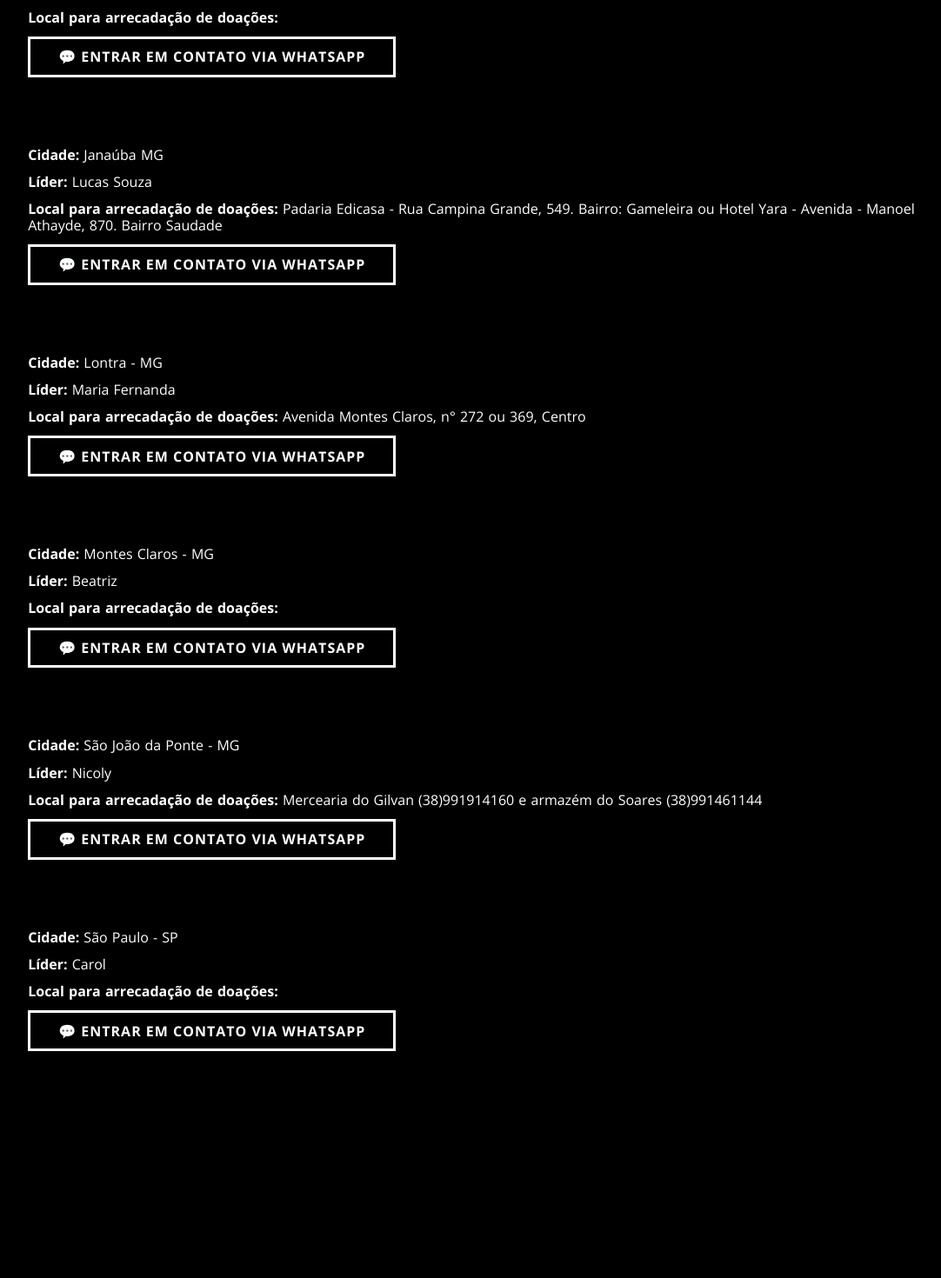
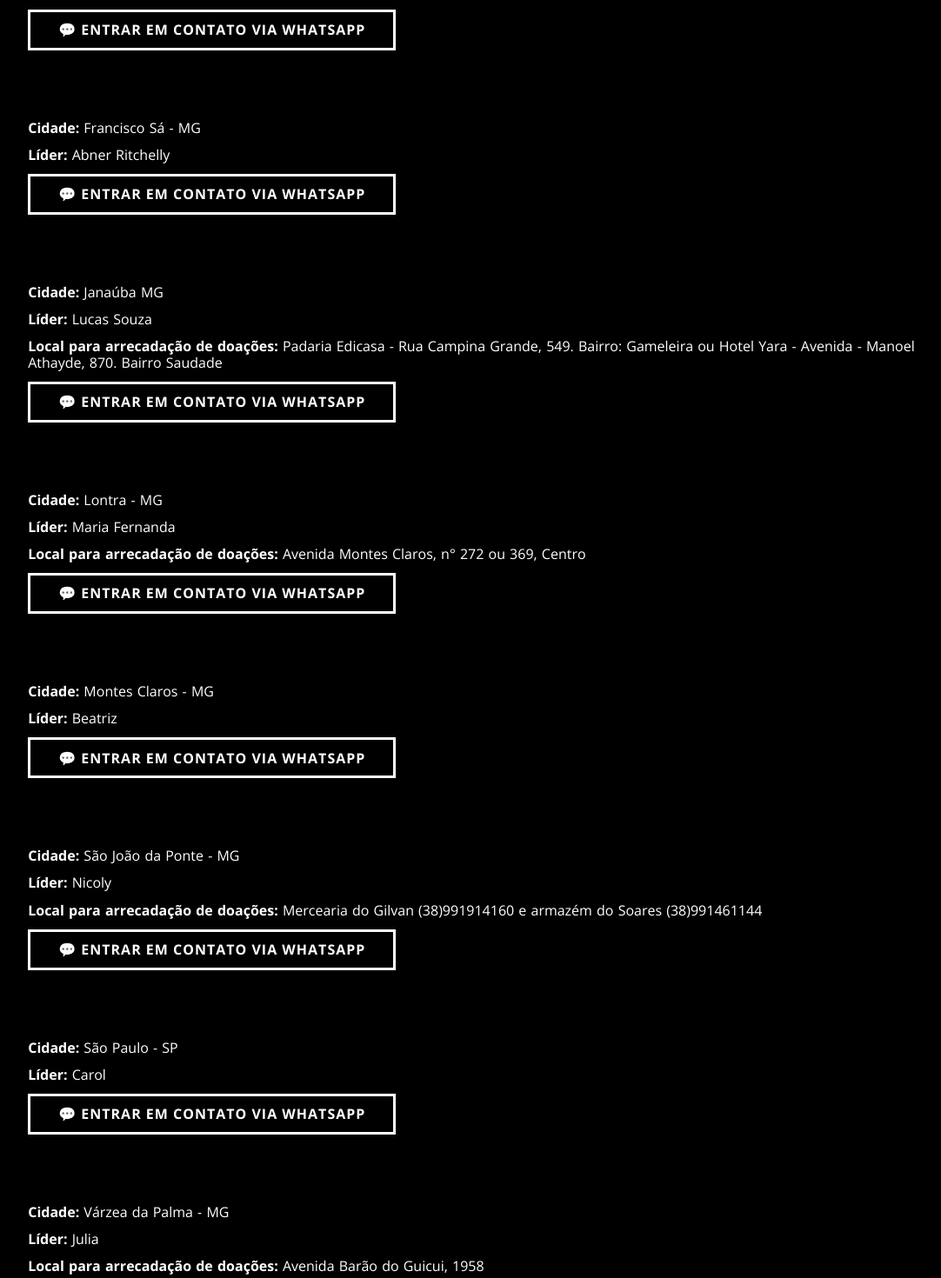
Before and after one commit to guilhermesooares/app-qnq, a Nuxt app: page /supplies in a window 1280 px wide. Shown: the part 1280-2750 px from the top of the page at 87% size, without its empty margins (155-1237 px from the left). Before the commit the page ends 2596 px from the top, so only its background shows below. Built offline with nearby package versions, Linux system fonts and the light colour scheme.

Commit message:
Adiciona cidade não suportada

```diff
--- a/pages/supplies.vue
+++ b/pages/supplies.vue
@@ -25,7 +25,7 @@
           <strong>Líder:</strong>
           {{city.leader}}
         </span>
-        <span>
+        <span v-if="city.donations">
           <strong>Local para arrecadação de doações:</strong>
           {{city.donations}}
         </span>
@@ -35,8 +35,21 @@
           rel="noopener noreferrer"
           :href="`https://api.whatsapp.com/send?phone=${city.phone}&text=Oi ${city.leader}, vim pela live do Quarta no Quarto e gostaria de saber como faço para doar !`"
         >
-          <Button >💬 Entrar em contato via WhatsApp</Button>
+          <Button>💬 Entrar em contato via WhatsApp</Button>
         </a>
+      </div>
+      <div class v-if="newCities.length === 0">
+        <span>
+          Ainda não temos Colecionando Sorrisos em
+          <strong>{{city}}</strong>, mas clique no botão abaixo que vamos direcionar sua ajuda.
+          <a
+            target="_blank"
+            rel="noopener noreferrer"
+            :href="`https://api.whatsapp.com/send?phone=583899105979&text=Oi Michelle, sou de ${city} e vim pela live do Quarta no Quarto. Gostaria de saber como faço para doar !`"
+          >
+            <Button>💬 Entrar em contato via WhatsApp</Button>
+          </a>
+        </span>
       </div>
     </div>
   </div>
@@ -60,6 +73,19 @@ export default {
           phone: '553892008813',
           donations:
             'Padaria Edicasa - Rua Campina Grande, 549. Bairro: Gameleira ou Hotel Yara - Avenida - Manoel Athayde, 870. Bairro Saudade'
+        },
+
+        {
+          leader: 'Abner Ritchelly',
+          city: 'Francisco Sá - MG',
+          phone: '583891205676'
+        },
+
+        {
+          leader: 'Julia',
+          city: 'Várzea da Palma - MG',
+          phone: '553888045727',
+          donations: 'Avenida Barão do Guicui, 1958'
         },
 
         {
```
